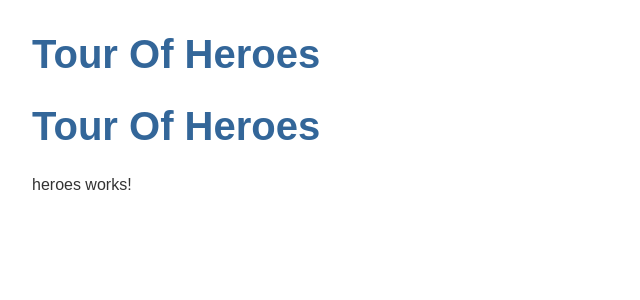
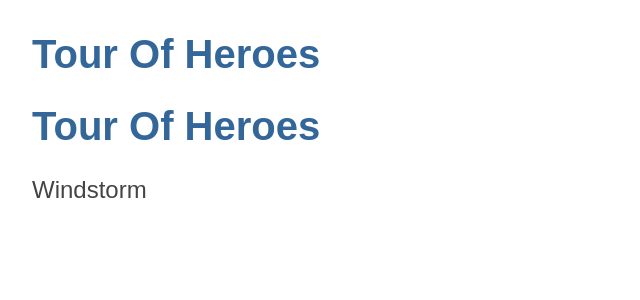
Before and after one commit to EliaStrub/Tour-of-Heros, an Angular app: page / in a window 1280 px wide. Shown: the top 300 px of the page, without its empty margins (0-640 px from the left). Built offline with nearby package versions, Linux system fonts and the light colour scheme.

Commit message:
Heroes neu generiert

```diff
--- a/src/app/heroes/heroes.component.html
+++ b/src/app/heroes/heroes.component.html
@@ -1 +1 @@
-<p>heroes works!</p>
+<h2>{{hero}}</h2>
--- a/src/app/heroes/heroes.component.ts
+++ b/src/app/heroes/heroes.component.ts
@@ -6,5 +6,5 @@ import { Component } from '@angular/core';
   styleUrls: ['./heroes.component.css']
 })
 export class HeroesComponent {
-
+  hero = 'Windstorm';
 }
```
